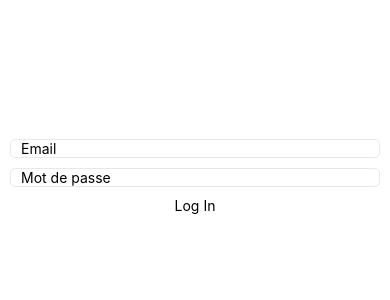
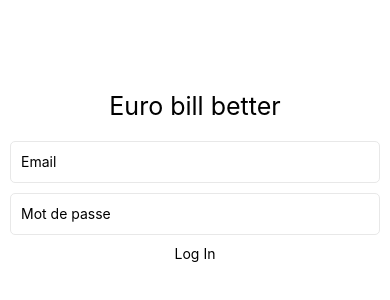
Before and after one commit to Goularde/ebt-app, a React Native app: screen / in a window 390 px wide. Shown: the part 246-546 px from the top of the page. Built offline with nearby package versions, Linux system fonts and the light colour scheme.

Commit message:
Rework inputs and add title

```diff
--- a/components/CustomInput.tsx
+++ b/components/CustomInput.tsx
@@ -35,7 +35,7 @@ export default function CustomInput({
           <View
             style={[
               {
-                borderColor: error ? "red" : "#e8e8e8",
+                borderColor: error ? "red" : "#e8e8e8", minHeight: 40
               },
             ]}
           >
@@ -44,7 +44,7 @@ export default function CustomInput({
               onChangeText={onChange}
               onBlur={onBlur}
               placeholder={placeholder}
-              style={[styles.input, {}]}
+              style={styles.input}
               secureTextEntry={secureTextEntry}
             />
           </View>
@@ -69,5 +69,5 @@ const styles = StyleSheet.create({
     paddingHorizontal: 10,
     marginBottom: 10
   },
-  input: {width: 100},
+  input: {flex:1 },
 });
--- a/screens/LogInScreen.tsx
+++ b/screens/LogInScreen.tsx
@@ -17,7 +17,15 @@ const LogInScreen = ({ onPress }: LoginScreenProps) => {
   const { signIn } = useAuth();
 
   return (
-    <View style={{ flex: 1, justifyContent: "center", alignItems: "center", marginHorizontal: 10 }}>
+    <View
+      style={{
+        flex: 1,
+        justifyContent: "center",
+        alignItems: "center",
+        marginHorizontal: 10,
+      }}
+    >
+      <Text style={{ marginBottom: 20, fontSize: 25 }}>Euro bill better</Text>
       <CustomInput
         name="email"
         placeholder="Email"
```
